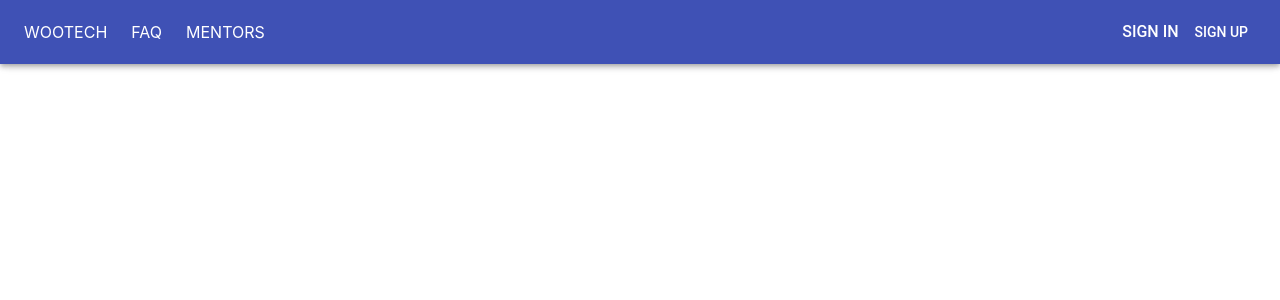
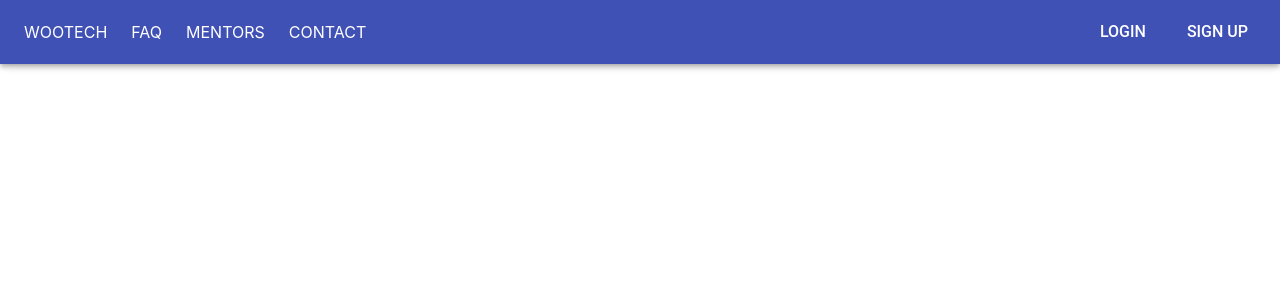
Before and after one commit to WooTechnology/frontend, a React (Create React App) app: page / in a window 1280 px wide. Shown: the top 300 px of the page. Built offline with nearby package versions, Linux system fonts and the light colour scheme.

Commit message:
Landing Page: Added links to NavBar

```diff
--- a/src/App.js
+++ b/src/App.js
@@ -1,17 +1,18 @@
 import React from "react";
 import { Switch, BrowserRouter as Router, Route } from "react-router-dom";
-
-import Navbar from "./components/Navbar";
+import Navbar from "./components/Navbar/index";
 
 const App = () => {
   return (
     <Router>
       <div>
         <Navbar />
+
         <Switch>
           <Route exact path="/" />
-          <Route exact path="/faq" />
+          <Route path="/faq" />
           <Route path="/mentors" />
+          <Route path="/contact" />
           <Route path="/login" />
         </Switch>
       </div>
--- a/src/components/Navbar.js
+++ b/src/components/Navbar/index.js
@@ -6,36 +6,8 @@ import { Link } from "react-router-dom";
 import { withStyles } from "@material-ui/core/styles";
 import classNames from "classnames";
 import { ToolbarGroup } from "material-ui";
+import styles from './style';
 
-const styles = theme => ({
-  title: {
-    fontSize: 16,
-    color: theme.palette.common.white,
-    marginRight: theme.spacing.unit * 3
-  },
-  left: {
-    flex: 1,
-    display: "flex"
-  },
-  leftLink: {
-    fontSize: 16,
-    color: theme.palette.common.white,
-    marginRight: theme.spacing.unit * 3
-  },
-  toolbar: {
-    justifyContent: "space-between"
-  },
-  right: {
-    flex: 1,
-    display: "flex",
-    justifyContent: "flex-end"
-  },
-  rightLink: {
-    fontSize: 16,
-    color: theme.palette.common.white,
-    marginLeft: theme.spacing.unit * 3
-  }
-});
 const Navbar = props => {
   const classes = props.classes;
   return (
@@ -51,7 +23,7 @@ const Navbar = props => {
                 style={{ textDecoration: "none" }}
                 className={classNames(classes.title)}
               >
-                {"WOOTECH"}
+                WOOTECH
               </Link>
               <Link
                 variant="h6"
@@ -60,7 +32,7 @@ const Navbar = props => {
                 style={{ textDecoration: "none" }}
                 className={classes.leftLink}
               >
-                {"FAQ"}
+                FAQ
               </Link>
               <Link
                 variant="h6"
@@ -69,15 +41,26 @@ const Navbar = props => {
                 style={{ textDecoration: "none" }}
                 className={classes.leftLink}
               >
-                {"MENTORS"}
+                MENTORS
+              </Link>
+              <Link
+                variant="h6"
+                color="inherit"
+                to="/contact"
+                style={{ textDecoration: "none" }}
+                className={classes.leftLink}
+              >
+                CONTACT
               </Link>
             </ToolbarGroup>
           </div>
           <div className={classes.right}>
-            <Button className={classes.rightLink} color="inherit">
-              SIGN IN
-            </Button>
-            <Button color="inherit">SIGN UP</Button>
+            <Link to="/account/#login" color="inherit" style={{ textDecoration: "none" }}>
+              <Button className={classes.rightLink} color="inherit">LOGIN</Button>
+            </Link>
+            <Link to="/account/#signup" color="inherit" style={{ textDecoration: "none" }}>
+              <Button className={classes.rightLink} color="inherit">SIGN UP</Button>
+            </Link>
           </div>
         </Toolbar>
       </AppBar>
--- /dev/null
+++ b/src/components/Navbar/style.js
@@ -0,0 +1,31 @@
+const styles = theme => ({
+    title: {
+        fontSize: 16,
+        color: theme.palette.common.white,
+        marginRight: theme.spacing.unit * 3
+    },
+    left: {
+        flex: 1,
+        display: "flex"
+    },
+    leftLink: {
+        fontSize: 16,
+        color: theme.palette.common.white,
+        marginRight: theme.spacing.unit * 3
+    },
+    toolbar: {
+        justifyContent: "space-between"
+    },
+    right: {
+        flex: 1,
+        display: "flex",
+        justifyContent: "flex-end"
+    },
+    rightLink: {
+        fontSize: 16,
+        color: theme.palette.common.white,
+        marginLeft: theme.spacing.unit * 3
+    }
+});
+
+export default styles;
```
Also changed, not shown: 1 other file (tests, documents, lock files or other folders).
